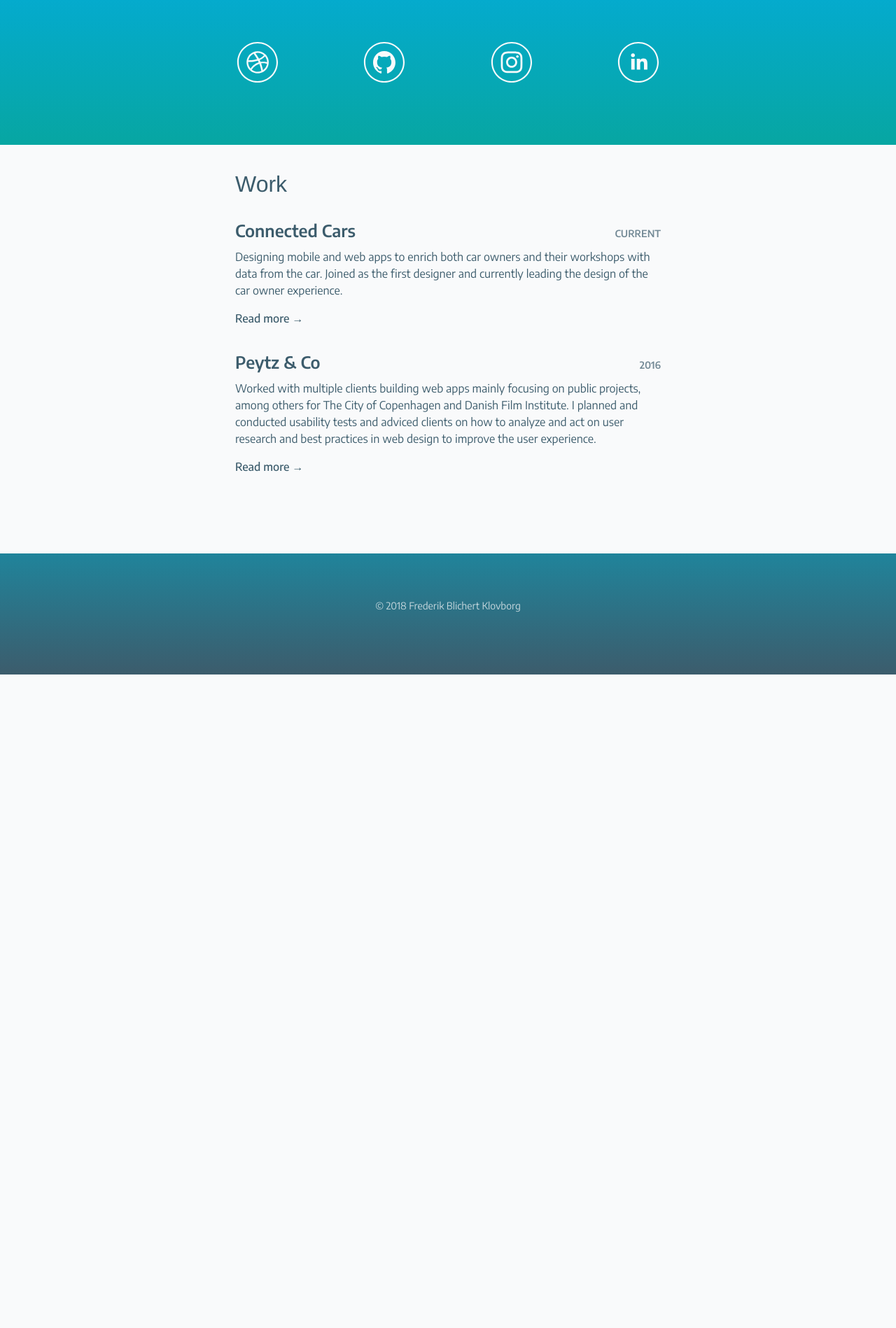
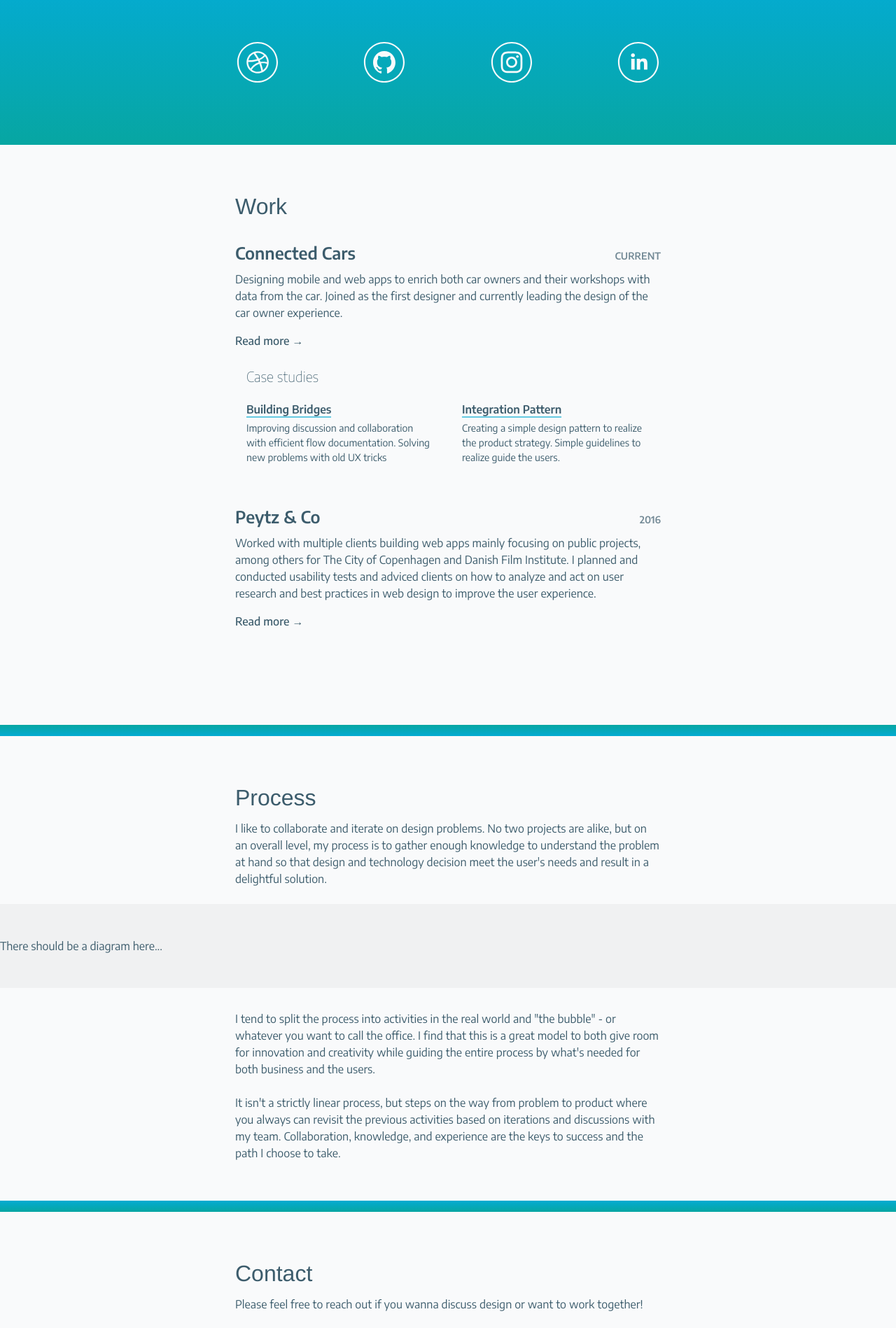
Before and after one commit to frebliklo/frebliklo.github.io, a Jekyll site: the page built from index.html, in a window 1280 px wide. Shown: the part 387-2285 px from the top of the page at 70% size. Built offline with Jekyll 4.4.1, drawn with Linux system fonts in a browser that asks for light colours; some web fonts are replaced; before the commit the page ends 1351 px from its top, so only the background shows below that; some of the changed text lies outside the part shown.

Commit message:
index-content

```diff
--- /dev/null
+++ b/_includes/case-teasers.html
@@ -0,0 +1,11 @@
+<h4 class="case-teasers__heading">Case studies</h4>
+<div class="case-teasers">
+  <a href="{{ site.baseurl }}/work/connected-cars/flow" class="case-teasers__container">
+    <h4 class="case-teasers__title">Building Bridges</h4>
+    <p class="case-teasers__desc">Improving discussion and collaboration with efficient flow documentation. Solving new problems with old UX tricks</p>
+  </a>
+  <a href="{{ site.baseurl }}/work/connected-cars/integrations" class="case-teasers__container">
+    <h4 class="case-teasers__title">Integration Pattern</h4>
+    <p class="case-teasers__desc">Creating a simple design pattern to realize the product strategy. Simple guidelines to realize guide the users.</p>
+  </a>
+</div>
--- a/assets/_scss/_abstracts/_variables.scss
+++ b/assets/_scss/_abstracts/_variables.scss
@@ -10,6 +10,8 @@
 $color-white: #FFF;
 $color-black: #000;
 
+$color-grey-light: #F0F1F2;
+
 $color-dribbble: #DA5988;
 $color-github: #24292E;
 $color-instagram: #7E2B7F;
--- /dev/null
+++ b/assets/_scss/_components/_case-teasers.scss
@@ -0,0 +1,51 @@
+.case-teasers {
+  display: grid;
+  grid-template-columns: repeat(auto-fit, minmax(24rem, 1fr));
+  grid-gap: .8rem;
+
+  &__heading {
+    font-size: 2rem;
+    font-weight: 100;
+    margin-left: 1.6rem;
+    margin-bottom: .8rem;
+  }
+
+  &__container {
+    padding: 1.2rem 1.6rem;
+    background-color: transparent;
+    box-shadow: 0 2px 0 rgba($color-black,0);
+    border-radius: 4px;
+    cursor: pointer;
+    transition: background-color 180ms ease-in, box-shadow 200ms ease-out;
+
+    &:hover,&:active,&:focus {
+      background-color: $color-white;
+      box-shadow: 1px 5px 15px rgba($color-black,.2);
+      transition: background-color 200ms ease-out, box-shadow 250ms ease-out;
+    }
+  }
+
+  &__title {
+    position: relative;
+    display: inline-block;
+    margin-bottom: .4rem;
+
+    &::after {
+      position: absolute;
+      content: '';
+      width: 100%;
+      height: 2px;
+      background: rgba($color-blue, .6);
+      top: auto;
+      right: auto;
+      bottom: 0;
+      left: 0;
+    }
+
+  }
+
+  &__desc {
+    font-size: 1.4rem;
+    margin-bottom: 1.2rem;
+  }
+}
--- /dev/null
+++ b/assets/_scss/_components/_process-diagram.scss
@@ -0,0 +1,5 @@
+.process-diagram {
+  width: 100%;
+  background-color: $color-grey-light;
+  padding: 4.8rem 0;
+}
--- a/assets/_scss/_layout/_index.scss
+++ b/assets/_scss/_layout/_index.scss
@@ -22,31 +22,49 @@
   }
 
   &__work {
-    display: grid;
-    grid-template-columns: repeat(2, 1fr);
+    width: 100%;
+    display: flex;
+    flex-direction: column;
 
     &--title {
-      grid-column: 1 / span 1;
-      align-self: baseline;
+      display: flex;
+      align-items: baseline;
+      justify-content: space-between;
       margin-bottom: .8rem;
     }
 
     &--year {
-      grid-column: 2 / span 1;
-      justify-self: end;
-      align-self: baseline;
       opacity: .7;
       text-transform: uppercase;
+      text-align: right;
       font-size: 1.4rem;
     }
 
     &--desc {
-      grid-column: 1 / -1;
       margin-bottom: 1.6rem;
     }
 
     &--btn {
       font-weight: 500;
+      margin-bottom: 2.4rem;
+    }
+
+    &--teasers {
+      width: 100%;
+    }
+
+  }
+
+  &__divider {
+    width: 100%;
+    height: 1.6rem;
+
+    &--1 {
+      background: linear-gradient(to bottom, $color-green, $color-blue);
+    }
+
+    &--2 {
+      background: linear-gradient(to bottom, $color-blue, $color-green);
     }
 
   }
--- a/assets/css/main.scss
+++ b/assets/css/main.scss
@@ -10,6 +10,8 @@
 @import '_base/utilities';
 
 @import '_components/button';
+@import '_components/case-teasers';
+@import '_components/process-diagram';
 @import '_components/some';
 
 @import '_layout/footer';
--- a/index.html
+++ b/index.html
@@ -1,6 +1,6 @@
 ---
 layout: default
-title: Frederik B Klovborg
+title: Frederik Klovborg - UX, design and code
 ---
 <div class="index">
 
@@ -14,7 +14,7 @@
     </div>
   </section>
 
-  <div class="container index__some">
+  <div class="container index__some u-mb-xl">
     <div class="row u-space-between">
       {% include some.html %}
     </div>
@@ -27,18 +27,25 @@
     <div class="row u-mb-lg">
       <div class="col-2">
         <div class="index__work">
-          <h3 class="index__work--title">Connected Cars</h3>
-          <h5 class="index__work--year">current</h5>
+          <div class="index__work--title">
+            <h3>Connected Cars</h3>
+            <h5 class="index__work--year">current</h5>
+          </div>
           <p class="index__work--desc">Designing mobile and web apps to enrich both car owners and their workshops with data from the car. Joined as the first designer and currently leading the design of the car owner experience.</p>
           <a href="{{ site.baseurl }}/work/connected-cars" class="index__work--btn">Read more &rarr;</a>
+          <div class="index__work--teasers">
+            {% include case-teasers.html %}
+          </div>
         </div>
       </div>
     </div>
     <div class="row u-mb-xxl">
         <div class="col-2">
           <div class="index__work">
-            <h3 class="index__work--title">Peytz &amp; Co</h3>
-            <h5 class="index__work--year">2016</h5>
+            <div class="index__work--title">
+              <h3>Peytz &amp; Co</h3>
+              <h5 class="index__work--year">2016</h5>
+            </div>
             <p class="index__work--desc">Worked with multiple clients building web apps mainly focusing on public projects, among others for The City of Copenhagen and  Danish Film Institute. I planned and conducted usability tests and adviced clients on how to analyze and act on user research and best practices in web design to improve the user experience.</p>
             <a href="{{ site.baseurl }}/work/peytz" class="index__work--btn">Read more &rarr;</a>
           </div>
@@ -46,4 +53,38 @@
       </div>
   </section>
 
+  <div class="container index__divider index__divider--1 u-mb-xl"></div>
+
+  <section class="container">
+    <div class="row">
+      <div class="col-2">
+        <h2 class="u-mb-xs">Process</h2>
+        <p>I like to collaborate and iterate on design problems. No two projects are alike, but on an overall level, my process is to gather enough knowledge to understand the problem at hand so that design and technology decision meet the user's needs and result in a delightful solution.</p>
+      </div>
+    </div>
+    <div class="process-diagram u-mb-lg">
+      There should be a diagram here...
+    </div>
+    <div class="row">
+      <div class="col-2">
+        <p>I tend to split the process into activities in the real world and "the bubble" - or whatever you want to call the office. I find that this is a great model to both give room for innovation and creativity while guiding the entire process by what's needed for both business and the users.</p>
+        <p>It isn't a strictly linear process, but steps on the way from problem to product where you always can revisit the previous activities based on iterations and discussions with my team. Collaboration, knowledge, and experience are the keys to success and the path I choose to take.</p>
+      </div>
+    </div>
+  </section>
+
+  <div class="container index__divider index__divider--2 u-mb-xl"></div>
+
+  <section class="container">
+    <div class="row u-mb-xxl">
+      <div class="col-2">
+        <h2 class="u-mb-xs">Contact</h2>
+        <p class="u-mb-sm">Please feel free to reach out if you wanna discuss design or want to work together!</p>
+        <h3 class="u-mb-sm">klovborg@gmail.com</h3>
+        <h3>(0045) 27 12 30 83</h3>
+      </div>
+    </div>
+
+  </section>
+
 </div>
```
